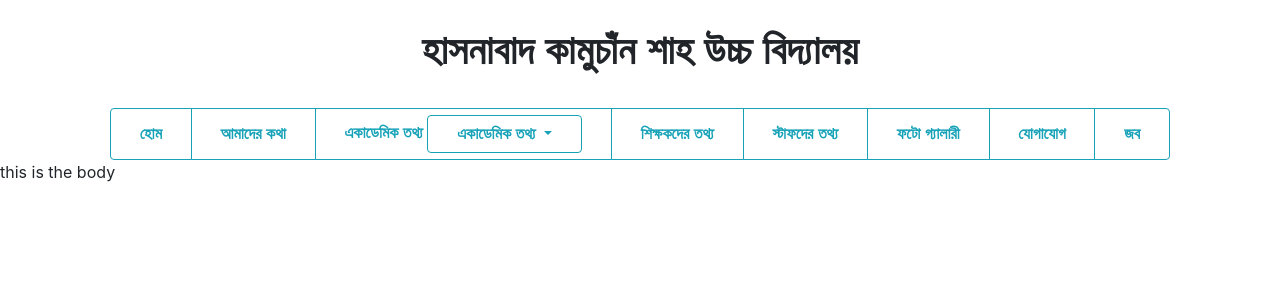
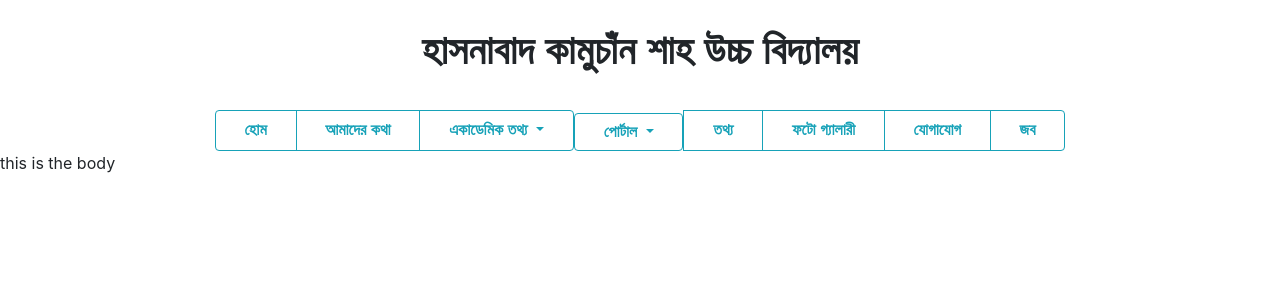
Before and after one commit to NSU-FA20-CSE299-3/Group06, a Django app: page /portal/about/ in a window 1280 px wide. Shown: the top 300 px of the page. Run offline with Django 3.2, Linux system fonts and the light colour scheme; some libraries are stand-ins or nearby versions.

Commit message:
Enhancement: #16
Added Portal and inside portal added teachers portal and student portal.

```diff
--- a/Code/portal/templates/portal/basic.html
+++ b/Code/portal/templates/portal/basic.html
@@ -49,6 +49,7 @@
 
   <! --Body Start  -- >
   <body>
+
   <div class="container">
   <div class="SchoolNameOnTop">
     <h1 class="SchoolNameOnTop" style="font-weight: 800;
@@ -57,25 +58,31 @@
 
 
 <div class="btn-group" role="group" aria-label="">
-   <button type="button" class=" btn btn-outline-info">হোম</button>
+   <button type="button" class=" btn btn-outline-info" >হোম</button>
 <button type="button" class="btn btn-outline-info">আমাদের কথা</button>
-    <button type="button" class="btn  btn-outline-info">একাডেমিক তথ্য
-<a class="btn btn-outline-info dropdown-toggle" href="#" role="button" id="dropdownMenuLink" data-toggle="dropdown" aria-haspopup="true" aria-expanded="false"> একাডেমিক তথ্য </a>
+
+  <button type="button" class="btn btn-outline-info dropdown-toggle" role="button" id="dropdownMenuLink" data-toggle="dropdown" aria-haspopup="true" aria-expanded="false"> একাডেমিক তথ্য
   <div class="dropdown-menu" aria-labelledby="dropdownMenuLink">
     <a class="dropdown-item" href="#">পাঠ্যক্রম</a>
     <a class="dropdown-item" href="#">ক্লাস রুটিন</a>
     <a class="dropdown-item" href="#">পরীক্ষার রুটিন</a>
   </div>
-  </button>
-<button type="button" class="btn  btn-outline-info">শিক্ষকদের তথ্য</button>
-<button type="button" class="btn  btn-outline-info">স্টাফদের তথ্য</button>
+</button>
+    <div>
+<a class="btn btn-outline-info dropdown-toggle" href="#" role="button" id="dropdownMenuLink" data-toggle="dropdown" aria-haspopup="true" aria-expanded="false"> পোর্টাল </a>
+  <div class="dropdown-menu" aria-labelledby="dropdownMenuLink">
+    <a class="dropdown-item" href="#">শিক্ষকদের পোর্টাল </a>
+    <a class="dropdown-item" href="#">স্টুডেন্ট পোর্টাল </a>
+  </div>
+        </div>
+<button type="button" class="btn  btn-outline-info">তথ্য</button>
 <button type="button" class="btn btn-outline-info">ফটো গ্যালারী</button>
 <button type="button" class="btn btn-outline-info">যোগাযোগ</button>
 <button type="button" class="btn btn-outline-info">জব</button>
 
-</div>
+
   </div>
-
+ </div>
 
 {% block body %} {% endblock %}
 
@@ -84,5 +91,6 @@
     <script src="https://code.jquery.com/jquery-3.2.1.slim.min.js" integrity="sha384-KJ3o2DKtIkvYIK3UENzmM7KCkRr/rE9/Qpg6aAZGJwFDMVNA/GpGFF93hXpG5KkN" crossorigin="anonymous"></script>
     <script src="https://cdnjs.cloudflare.com/ajax/libs/popper.js/1.12.9/umd/popper.min.js" integrity="sha384-ApNbgh9B+Y1QKtv3Rn7W3mgPxhU9K/ScQsAP7hUibX39j7fakFPskvXusvfa0b4Q" crossorigin="anonymous"></script>
     <script src="https://maxcdn.bootstrapcdn.com/bootstrap/4.0.0/js/bootstrap.min.js" integrity="sha384-JZR6Spejh4U02d8jOt6vLEHfe/JQGiRRSQQxSfFWpi1MquVdAyjUar5+76PVCmYl" crossorigin="anonymous"></script>
+  </div>
   </body>
 </html>
```
